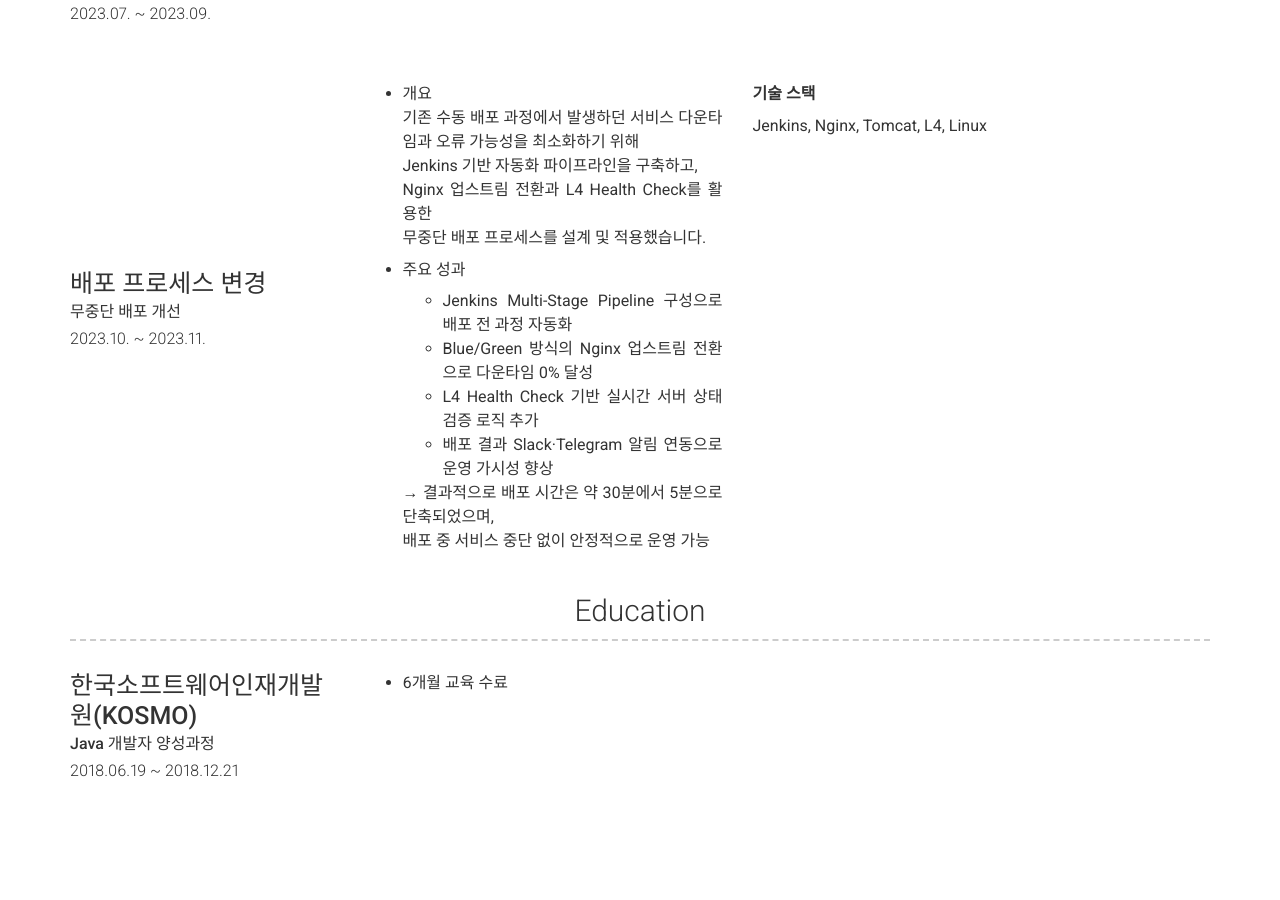
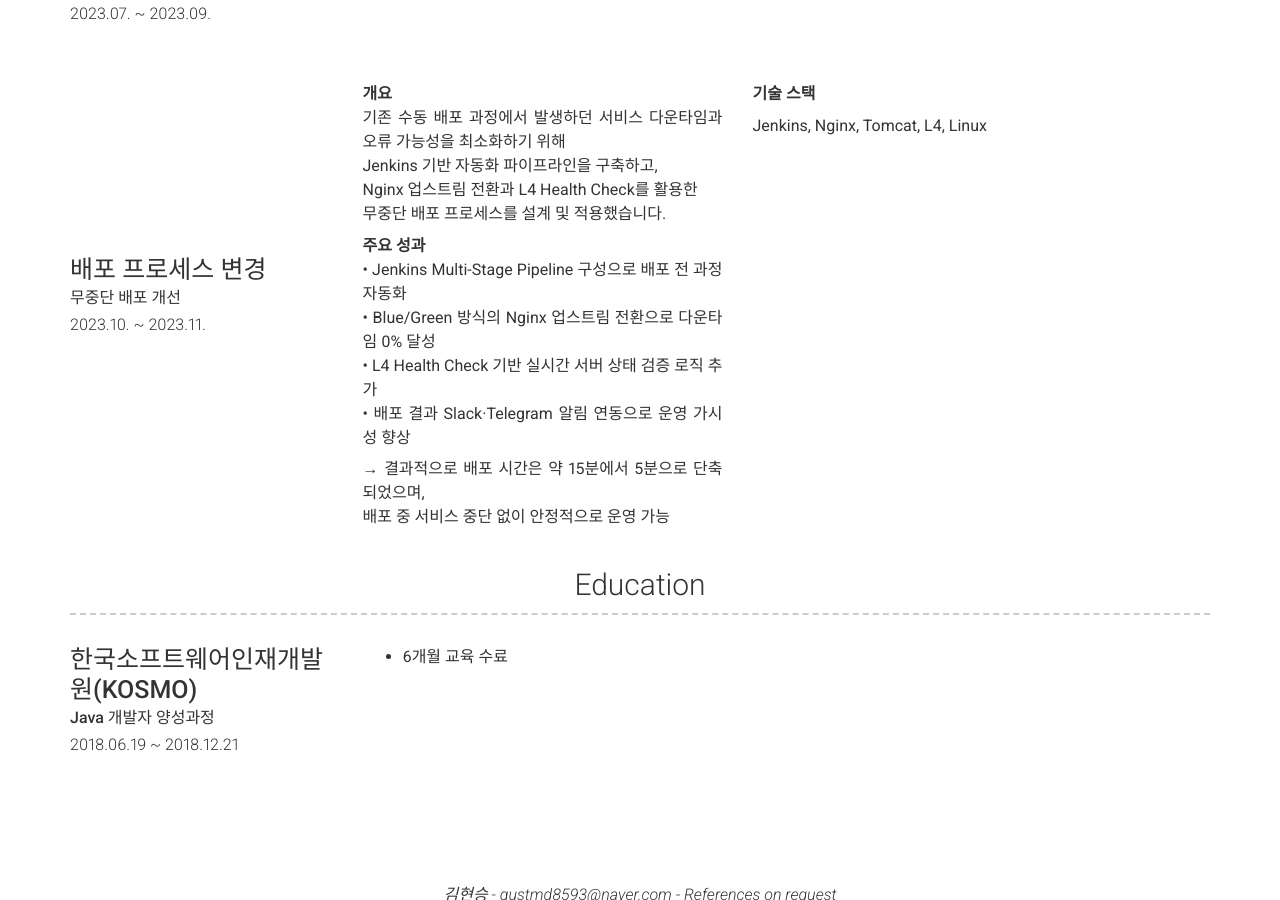
Before and after one commit to HyunSeung94/hyunseung94.github.io, a Jekyll site: the page built from index.md, in a window 1280 px wide and 900 px high, scrolled down 2133 px. Built offline with Jekyll 4.4.1, drawn with Linux system fonts in a browser that asks for light colours; nearby versions of some CDN libraries.

Commit message:
- 이력 업데이트

```diff
--- a/_config.yml
+++ b/_config.yml
@@ -150,20 +150,20 @@
         sub_title: 무중단 배포 개선
         caption: 2023.10. ~ 2023.11.
         description: | # this will include new lines to allow paragraphs
-          * 개요
-            기존 수동 배포 과정에서 발생하던 서비스 다운타임과 오류 가능성을 최소화하기 위해
-            Jenkins 기반 자동화 파이프라인을 구축하고,
-            Nginx 업스트림 전환과 L4 Health Check를 활용한
-            무중단 배포 프로세스를 설계 및 적용했습니다.
+          **개요**
+          기존 수동 배포 과정에서 발생하던 서비스 다운타임과 오류 가능성을 최소화하기 위해
+          Jenkins 기반 자동화 파이프라인을 구축하고,
+          Nginx 업스트림 전환과 L4 Health Check를 활용한
+          무중단 배포 프로세스를 설계 및 적용했습니다.
 
-          * 주요 성과
-            - Jenkins Multi-Stage Pipeline 구성으로 배포 전 과정 자동화
-            - Blue/Green 방식의 Nginx 업스트림 전환으로 다운타임 0% 달성
-            - L4 Health Check 기반 실시간 서버 상태 검증 로직 추가
-            - 배포 결과 Slack·Telegram 알림 연동으로 운영 가시성 향상
+          **주요 성과**
+          • Jenkins Multi-Stage Pipeline 구성으로 배포 전 과정 자동화
+          • Blue/Green 방식의 Nginx 업스트림 전환으로 다운타임 0% 달성
+          • L4 Health Check 기반 실시간 서버 상태 검증 로직 추가
+          • 배포 결과 Slack·Telegram 알림 연동으로 운영 가시성 향상
 
-            → 결과적으로 배포 시간은 약 30분에서 5분으로 단축되었으며,
-              배포 중 서비스 중단 없이 안정적으로 운영 가능
+          → 결과적으로 배포 시간은 약 15분에서 5분으로 단축되었으며,
+            배포 중 서비스 중단 없이 안정적으로 운영 가능
         right: 기술 스택
         stack: Jenkins, Nginx, Tomcat, L4, Linux
   - title: Education
```
